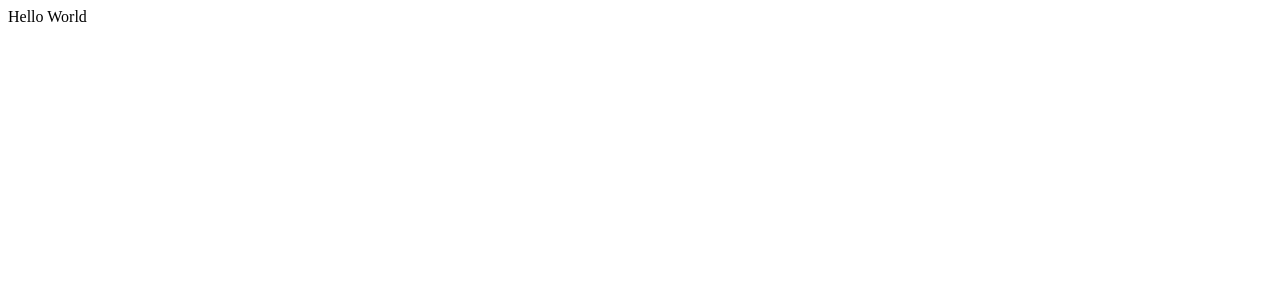
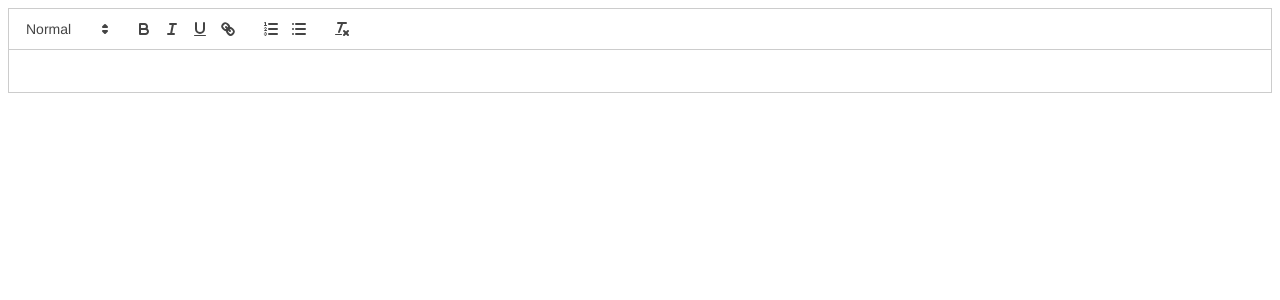
Before and after one commit to Harshita-mindfire/document-editor-fe, a React (Create React App) app: page / in a window 1280 px wide. Shown: the top 300 px of the page. Built offline with nearby package versions, Linux system fonts and the light colour scheme.

Commit message:
feat: integrated react quill and added husky

```diff
--- a/public/index.html
+++ b/public/index.html
@@ -2,19 +2,19 @@
 <html lang="en">
   <head>
     <meta charset="utf-8" />
-    <link rel="icon" href="/favicon.ico" />
+    <link rel="icon" href="favicon.ico" />
     <meta name="viewport" content="width=device-width, initial-scale=1" />
     <meta name="theme-color" content="#000000" />
     <meta
       name="description"
       content="Web site created using create-react-app"
     />
-    <link rel="apple-touch-icon" href="/logo192.png" />
+    <link rel="apple-touch-icon" href="logo192.png" />
     <!--
       manifest.json provides metadata used when your web app is installed on a
       user's mobile device or desktop. See https://developers.google.com/web/fundamentals/web-app-manifest/
     -->
-    <link rel="manifest" href="/manifest.json" />
+    <link rel="manifest" href="manifest.json" />
     <title>React App</title>
   </head>
   <body>
--- a/src/App.tsx
+++ b/src/App.tsx
@@ -1,7 +1,16 @@
-import React from "react";
+import React, { useState } from "react";
+import ReactQuill from "react-quill";
+import "react-quill/dist/quill.snow.css";
 
 function App() {
-  return <div className="App">Hello World</div>;
+  const [editorValue, setEditorValue] = useState("");
+  return (
+    <ReactQuill
+      theme="snow"
+      value={editorValue}
+      onChange={(e) => setEditorValue(e)}
+    />
+  );
 }
 
 export default App;
--- a/src/bootstrap.tsx
+++ b/src/bootstrap.tsx
@@ -6,8 +6,8 @@ import reportWebVitals from "./reportWebVitals";
 const ele = document.getElementById("root") as HTMLElement;
 const root = ReactDOM.createRoot(ele);
 root.render(
-  <React.StrictMode>
-    <App />
+          <React.StrictMode>
+          <App />
   </React.StrictMode>
 );
 
```
Also changed, not shown: package.json (+19 -1 lines), 1 other file (tests, documents, lock files or other folders).
